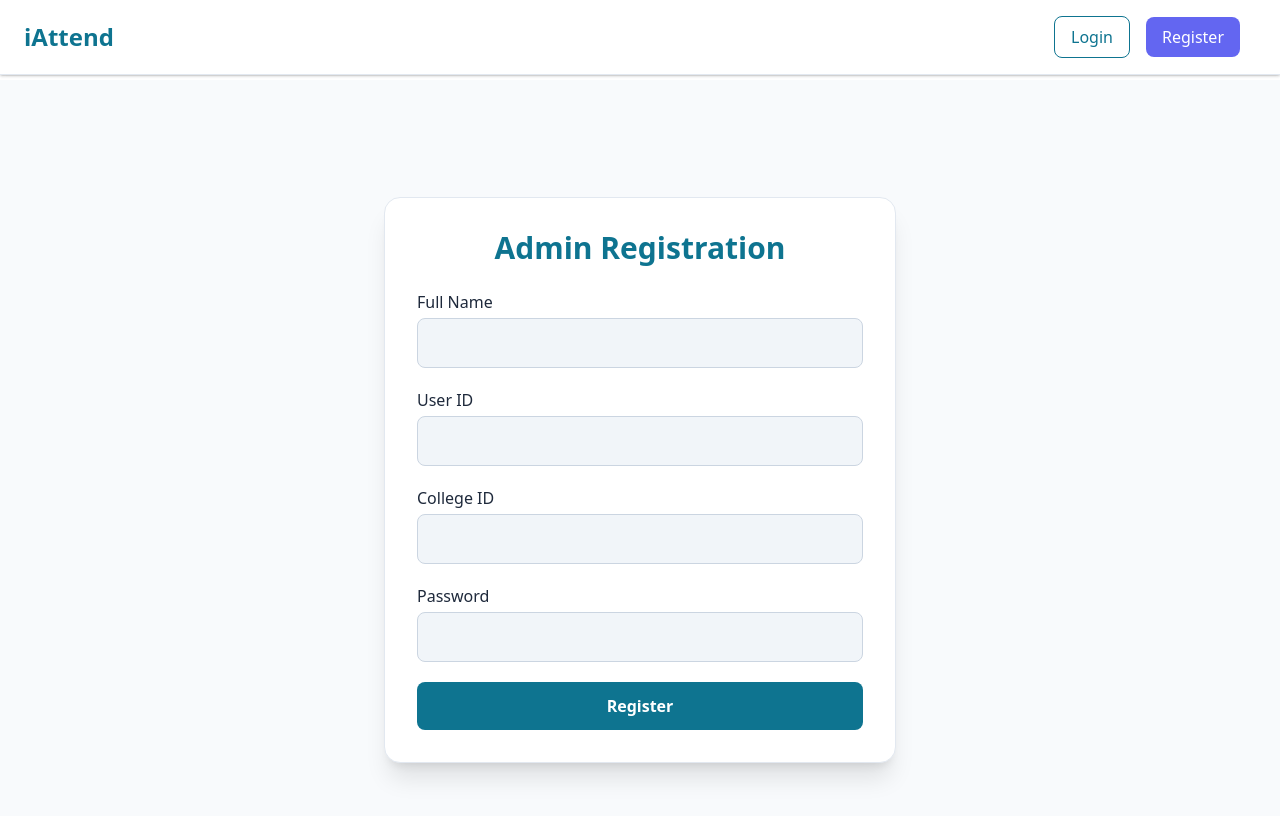
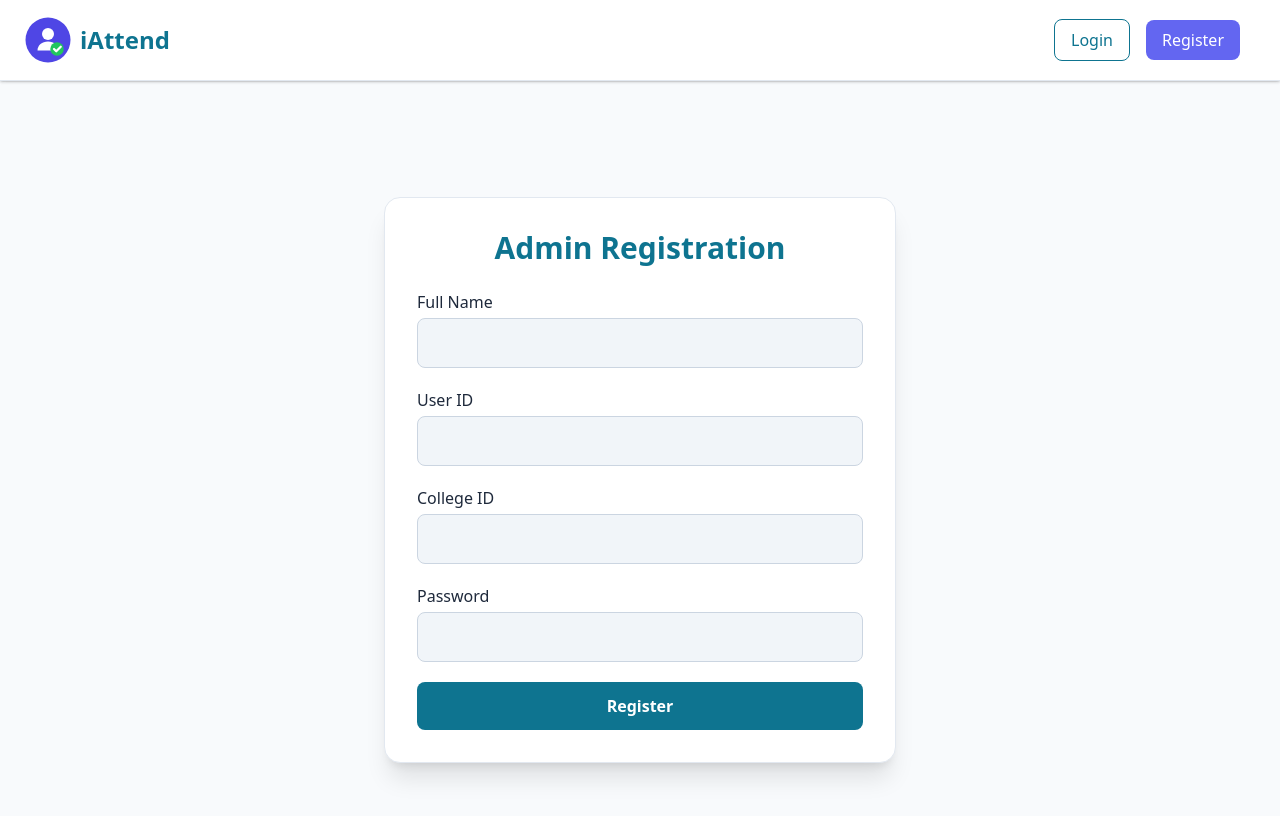
Before and after one commit to iadityajadhav/iAttend, a React (Vite) app in the folder frontend/: page /register/admin in a window 1280 px wide. Shown: the top 816 px of the page. Built offline with nearby package versions, Linux system fonts and the light colour scheme.

Commit message:
ui: add iAttend logo

```diff
--- a/frontend/index.html
+++ b/frontend/index.html
@@ -2,7 +2,7 @@
 <html lang="en">
   <head>
     <meta charset="UTF-8" />
-    <link rel="icon" type="image/svg+xml" href="/vite.svg" />
+    <link rel="icon" type="image/svg+xml" href="/iAttend.svg" />
     <meta name="viewport" content="width=device-width, initial-scale=1.0" />
     <title>iAttend</title>
   </head>
--- a/frontend/src/components/Navbar.jsx
+++ b/frontend/src/components/Navbar.jsx
@@ -10,9 +10,13 @@
       <div className="max-w-7xl mx-auto px-6 py-4 flex items-center justify-between">
 
         {/* Logo */}
-        <Link to="/" className="text-2xl font-bold text-[#0E7490]">
-          iAttend
-        </Link>
+        <div className="flex items-center gap-2">
+          <img src="/iAttend.svg" alt="iAttend Logo" className="w-12 h-12"/>
+
+          <Link to="/" className="text-2xl font-bold text-[#0E7490]">
+            iAttend
+          </Link>
+        </div>
 
         {/* Buttons + Dropdowns */}
         <div className="relative flex items-center space-x-2 md:space-x-4">
```
Also changed, not shown: frontend/public/iAttend.svg (added).
